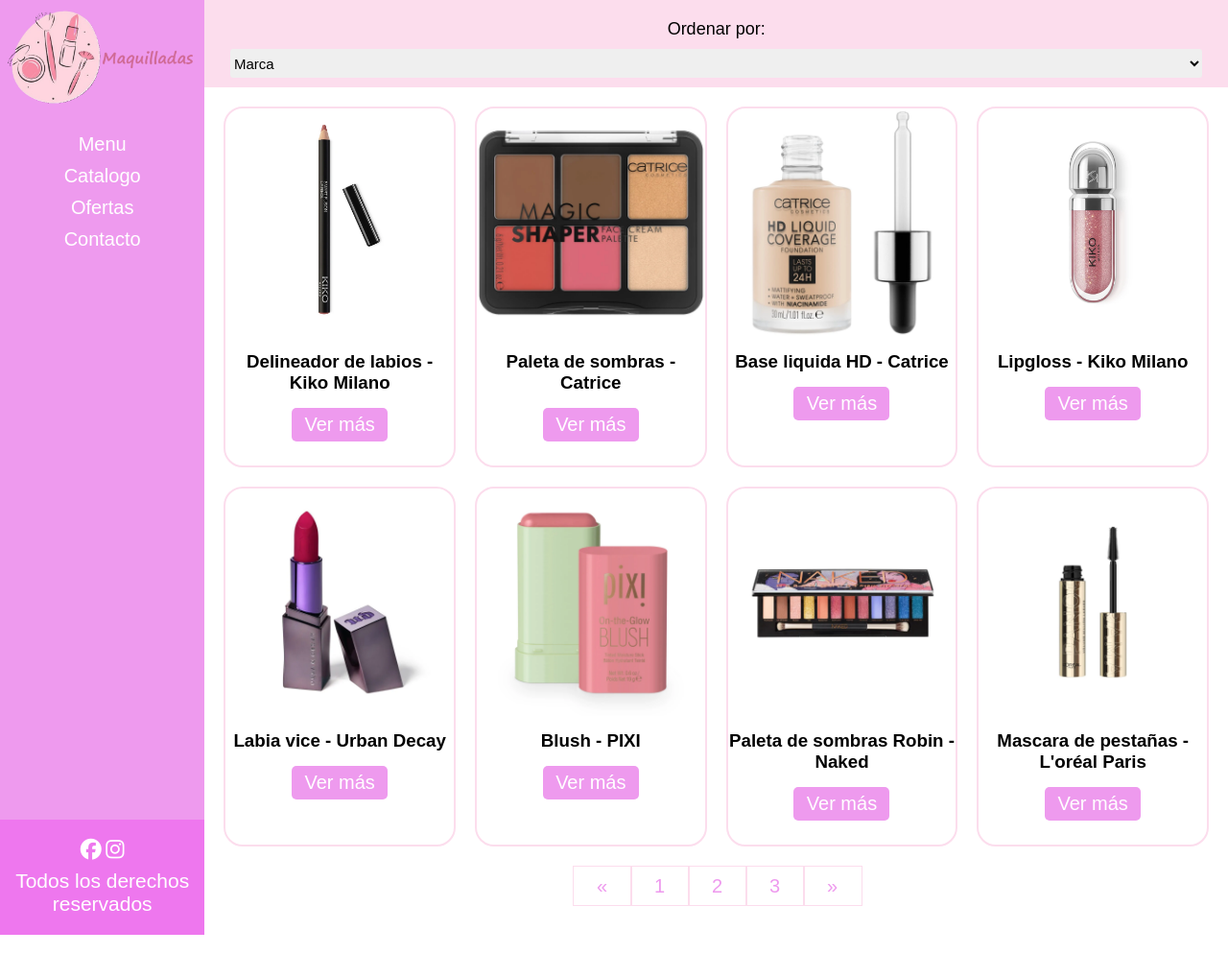
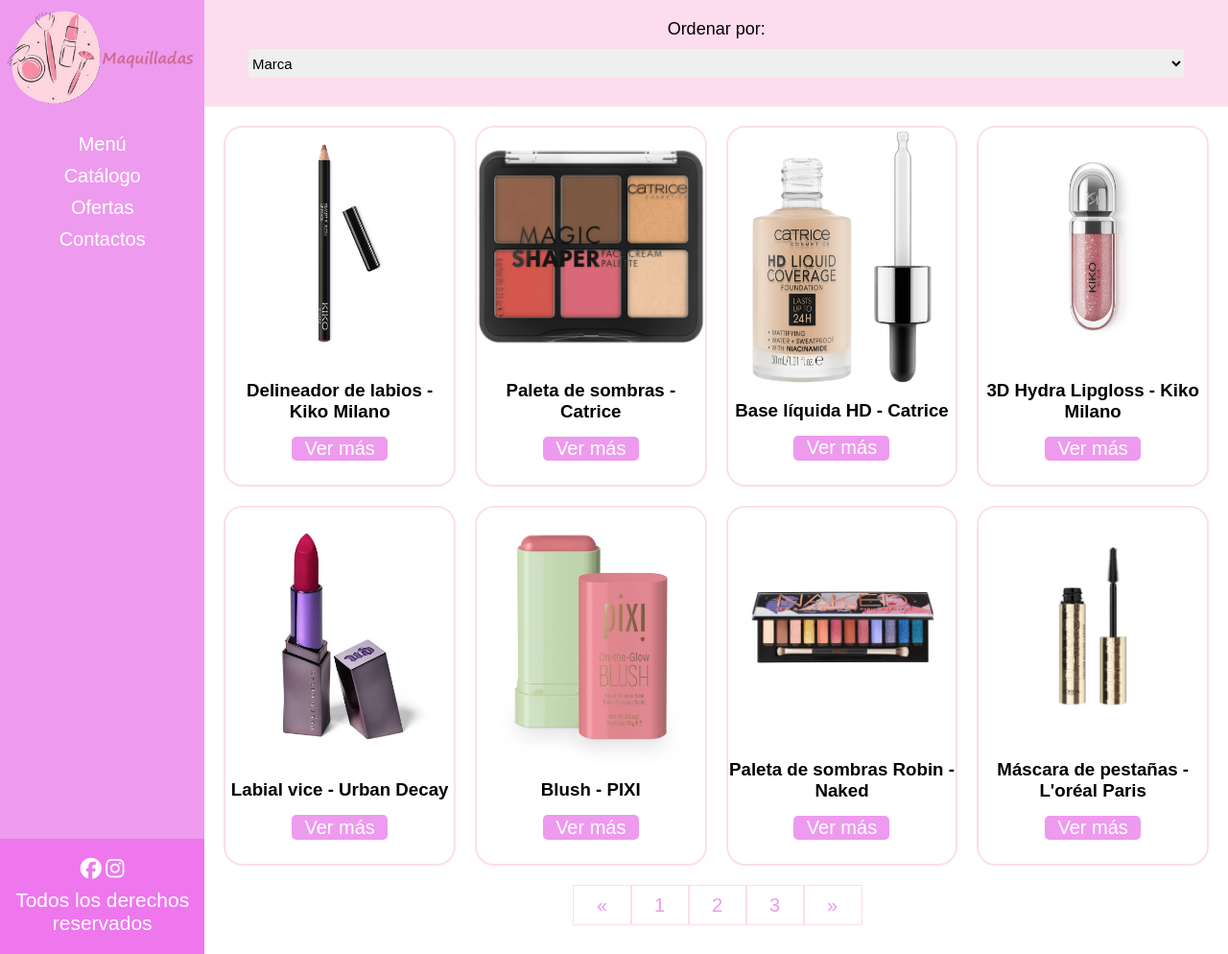
Before and after one commit to KatyStark/desafio-media-queries, a plain HTML site: page index.html in a window 1280 px wide. Shown: the whole page at 96% size. Drawn offline with Linux system fonts and the light colour scheme.

Commit message:
Se arreglan detalles como ortografia y algunas etiquetas

```diff
--- a/assets/css/style.css
+++ b/assets/css/style.css
@@ -42,11 +42,11 @@ nav{
     grid-area: busqueda;
     text-align: center;
     background-color: #fcdded;
-    h2{
-        margin: 0;
-        margin-top: 20px;
+    form{
+        margin: 20px;
+    }
+    label{
         font-size: 18px;
-        font-weight: lighter;
     }
     select{
         border: none;
@@ -56,6 +56,9 @@ nav{
         margin-top: 10px;
         margin-bottom: 10px;
         font-size: 15px;
+    }
+    select:focus{
+        outline: none;
     }
 }
 
@@ -81,7 +84,8 @@ main{
     border-radius: 20px;
     img{
         width: 100%;
-        border-radius: 30px;
+        height: 100%;
+        border-radius: 18px;
     }
     h3{
         margin: 0;
@@ -178,7 +182,7 @@ footer{
     }
     .busqueda{
         select{
-            width: 40%;
+            width: 80%;
         }
     }
     .galeria{
--- a/index.html
+++ b/index.html
@@ -12,16 +12,17 @@
 <body>
     <nav>
         <section class="menu">
-            <img src="./assets/img/logo-maquillaje.png" alt="Foto de logo store">
+            <img src="./assets/img/logo-maquillaje.png" alt="Foto de logo maquilladas store">
             <i class="fa-solid fa-bars"></i>
-            <a href="#">Menu</a>
-            <a href="#">Catalogo</a>
+            <a href="#">Menú</a>
+            <a href="#">Catálogo</a>
             <a href="#">Ofertas</a>
-            <a href="#">Contacto</a>
+            <a href="#">Contactos</a>
         </section>
     </nav>
     <section class="busqueda">
-        <h2>Ordenar por:</h2>
+        <form action="ordenar por">
+            <label for="ordenar">Ordenar por:</label>
             <select>
                 <option value="Marca">
                     Marca
@@ -30,6 +31,7 @@
                     Precio
                 </option>
             </select>
+        </form>
     </section>
     <main>
         <section class="galeria">
@@ -44,18 +46,18 @@
                 <button>Ver más</button>
             </div>
             <div class="carta">
-                <img src="./assets/img/3.jpg" alt="Foto base catrice">
-                <h3>Base liquida HD - Catrice</h3>
+                <img src="./assets/img/3.jpg" alt="Foto base líquida catrice">
+                <h3>Base líquida HD - Catrice</h3>
                 <button>Ver más</button>
             </div>
             <div class="carta">
                 <img src="./assets/img/4.jpg" alt="Foto labial lipgloss kiko milano">
-                <h3>Lipgloss - Kiko Milano</h3>
+                <h3>3D Hydra Lipgloss - Kiko Milano</h3>
                 <button>Ver más</button>
             </div>
             <div class="carta">
                 <img src="./assets/img/5.jpg" alt="Foto labial Vice">
-                <h3>Labia vice - Urban Decay</h3>
+                <h3>Labial vice - Urban Decay</h3>
                 <button>Ver más</button>
             </div>
             <div class="carta">
@@ -70,7 +72,7 @@
             </div>
             <div class="carta">
                 <img src="./assets/img/8.jpg" alt="Foto mascara de pestañas loreal">
-                <h3>Mascara de pestañas - L'oréal Paris</h3>
+                <h3>Máscara de pestañas - L'oréal Paris</h3>
                 <button>Ver más</button>
             </div>
         </section>
```
Lines whose indentation alone changed are shown as unchanged.
